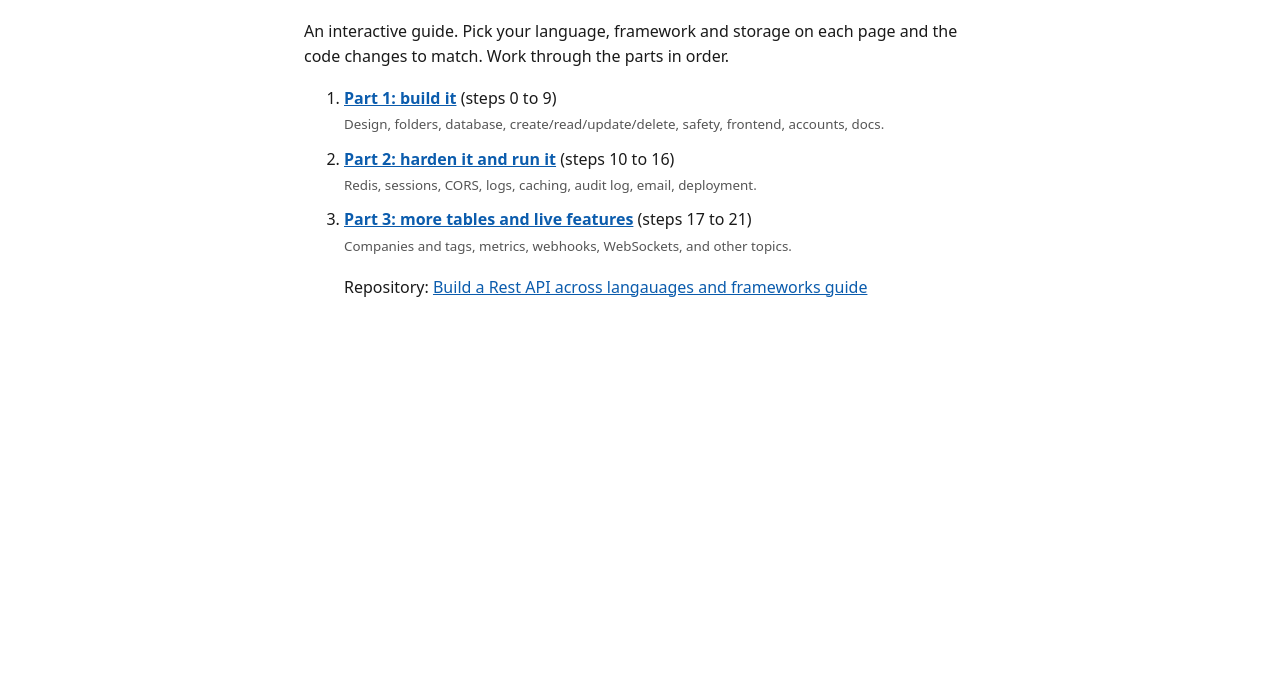
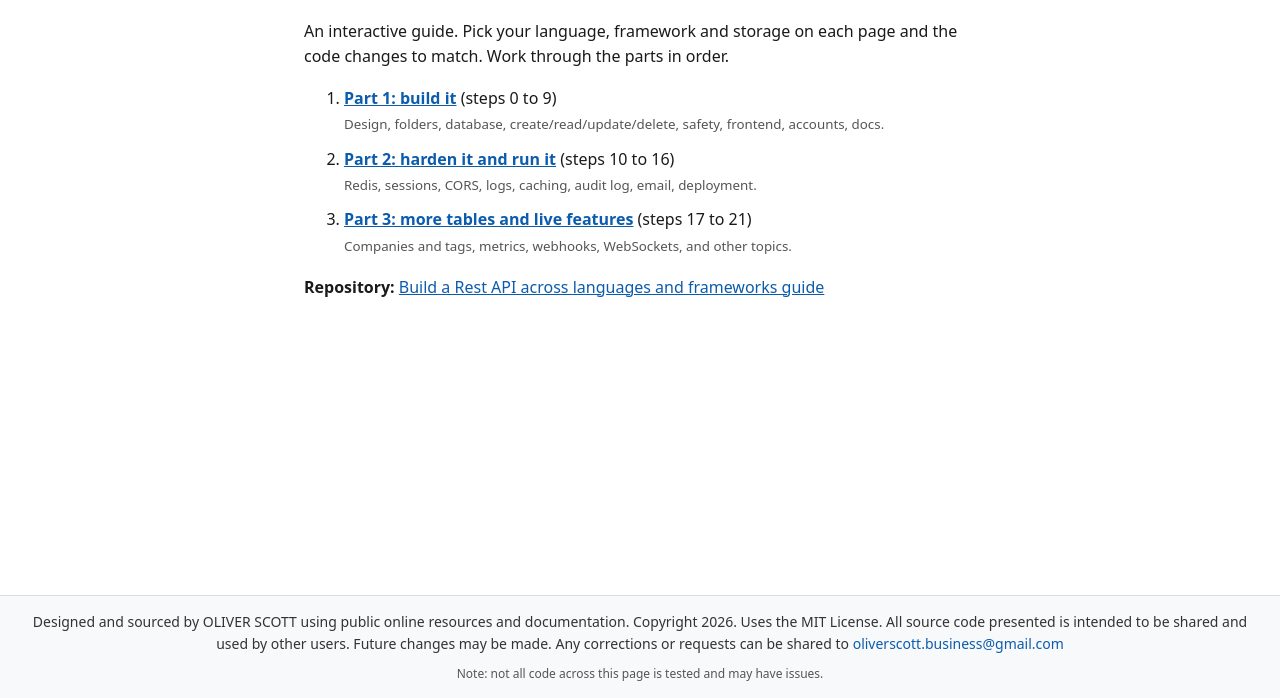
Before and after one commit to Ollie-S23/build-a-REST-API-across-languages-and-frameworks-guide, a plain HTML site: page index.html in a window 1280 px wide. Shown: the part 102-800 px from the top of the page. Drawn offline with Linux system fonts and the light colour scheme.

Commit message:
Refactor index.html to include main and footer sections
Added a footer with copyright information and contact details, and structured the main content within a <main> tag.

```diff
--- a/index.html
+++ b/index.html
@@ -1,14 +1,48 @@
 <!doctype html>
-<html lang="en"><head><meta charset="utf-8"><meta name="viewport" content="width=device-width,initial-scale=1">
+<html lang="en">
+<head>
+  <meta charset="utf-8">
+  <meta name="viewport" content="width=device-width, initial-scale=1">
   <title>Build a contacts API, step by step</title>
-<style>body{font:16px/1.6 system-ui,sans-serif;max-width:42rem;margin:3rem auto;padding:0 1rem;color:#1a1a1a}a{color:#0b5cad}li{margin:.6rem 0}small{color:#555}</style></head>
+  <style>
+    body {
+      font: 16px/1.6 system-ui, sans-serif;
+      max-width: 42rem;
+      margin: 3rem auto;
+      padding: 0 1rem 8rem 1rem;
+      color: #1a1a1a;
+    }
+    a {
+      color: #0b5cad;
+    }
+    li {
+      margin: .6rem 0;
+    }
+    small {
+      color: #555;
+    }
+  </style>
+</head>
 <body>
+  <main>
     <h1>Build a contacts API, step by step</h1>
     <p>An interactive guide. Pick your language, framework and storage on each page and the code changes to match. Work through the parts in order.</p>
     <ol>
       <li><a href="part1.html"><strong>Part 1: build it</strong></a> (steps 0 to 9)<br><small>Design, folders, database, create/read/update/delete, safety, frontend, accounts, docs.</small></li>
       <li><a href="part2.html"><strong>Part 2: harden it and run it</strong></a> (steps 10 to 16)<br><small>Redis, sessions, CORS, logs, caching, audit log, email, deployment.</small></li>
       <li><a href="part3.html"><strong>Part 3: more tables and live features</strong></a> (steps 17 to 21)<br><small>Companies and tags, metrics, webhooks, WebSockets, and other topics.</small></li>
-<p><bold>Repository: </bold><a href="https://github.com/Ollie-S23/build-a-REST-API-across-languages-and-frameworks-guide">Build a Rest API across langauages and frameworks guide</a></p>
     </ol>
-</body></html>
+    <p><strong>Repository: </strong><a href="https://github.com/Ollie-S23/build-a-REST-API-across-languages-and-frameworks-guide">Build a Rest API across languages and frameworks guide</a></p>
+  </main>
+
+  <footer style="position: fixed; left: 0; bottom: 0; width: 100%; background-color: #f8f9fa; color: #333; text-align: center; padding: 15px 20px; font-family: system-ui, sans-serif; font-size: 14px; border-top: 1px solid #ddd; box-sizing: border-box;">
+    <p style="margin: 0 0 8px 0;">
+      Designed and sourced by OLIVER SCOTT using public online resources and documentation. Copyright 2026. Uses the MIT License. All source code presented is intended to be shared and used by other users. Future changes may be made. Any corrections or requests can be shared to
+      <a href="mailto:oliverscott.business@gmail.com" style="color: #0b5cad; text-decoration: none;">oliverscott.business@gmail.com</a>
+    </p>
+    <p style="margin: 0; font-size: 12px; color: #555;">
+      Note: not all code across this page is tested and may have issues.
+    </p>
+  </footer>
+</body>
+</html>
```
Lines whose indentation alone changed are shown as unchanged.
